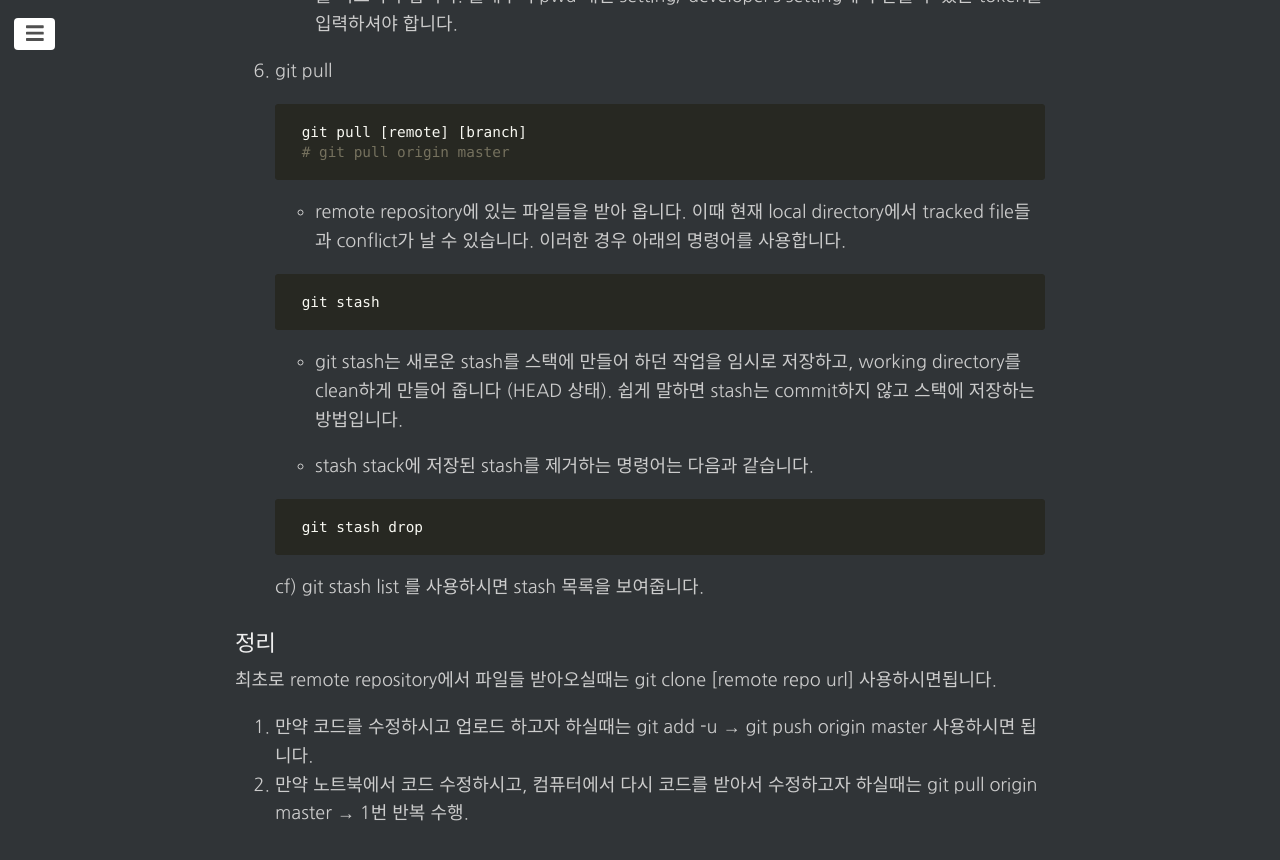
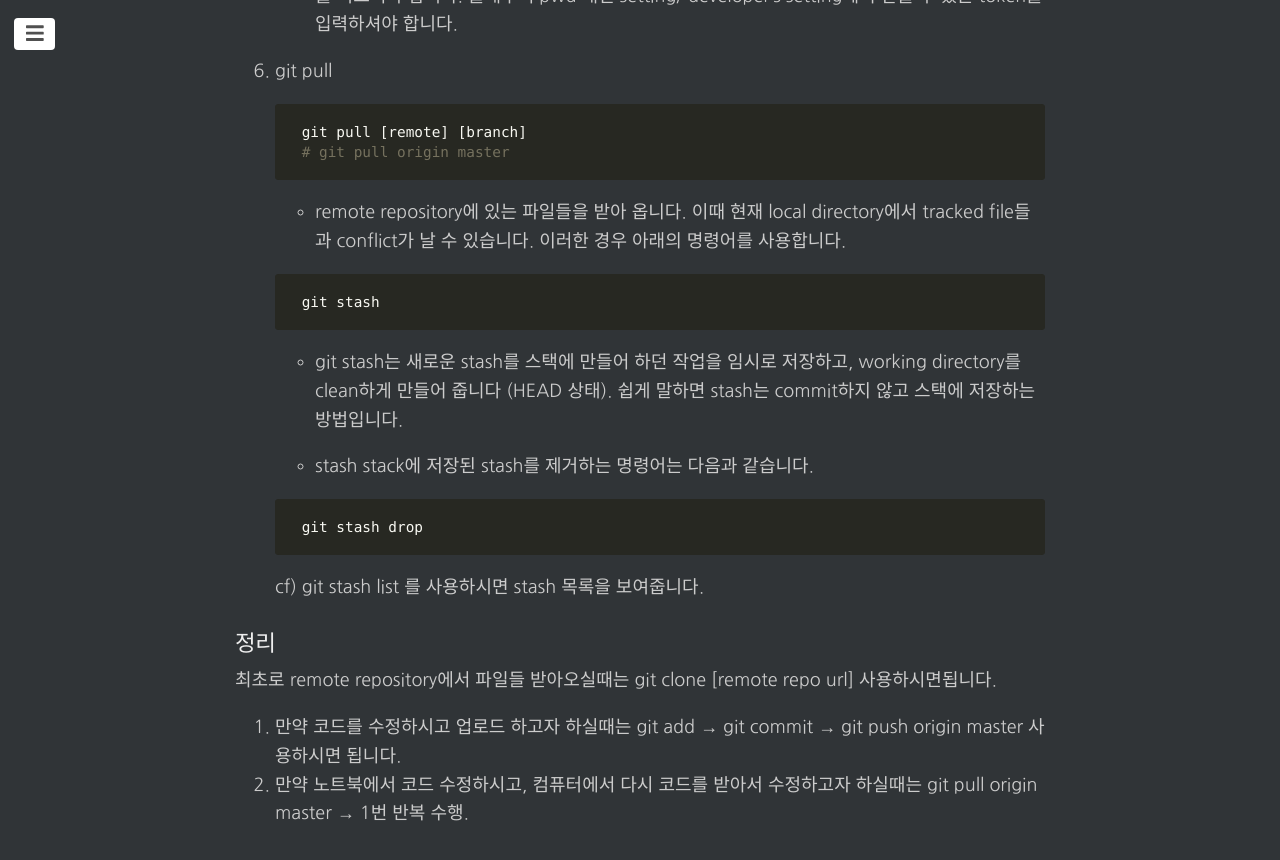
Before and after one commit to changhyeonnam/changhyeonnam.github.io, a Jekyll site: the page built from _posts/2021/2021-12-24-github_manual.md, in a window 1280 px wide and 900 px high, scrolled down 1490 px. Shown: the top 860 px of the window. Built offline with Jekyll 4.4.1, drawn with Linux system fonts in a browser that asks for light colours; nearby versions of some CDN libraries; comment, search, counter and statistics services are not loaded; some of the changed text lies outside the part shown.

Commit message:
Update 2021-12-24-github_manual.md

```diff
--- a/_posts/2021/2021-12-24-github_manual.md
+++ b/_posts/2021/2021-12-24-github_manual.md
@@ -1,9 +1,9 @@
 ---
-title: Github 사용법
+title: github 사용법
 layout: post
 Created: December 24, 2021 3:05 PM
 tags:
-    - Github
+    - github
 use_math: true
 comments: true
 ---
@@ -91,5 +91,5 @@
 
 최초로 remote repository에서 파일들 받아오실때는 git clone [remote repo url] 사용하시면됩니다.
 
-1. 만약 코드를 수정하시고 업로드 하고자 하실때는 git add -u → git push origin master 사용하시면 됩니다.
+1. 만약 코드를 수정하시고 업로드 하고자 하실때는 git add → git commit → git push origin master 사용하시면 됩니다.
 2. 만약 노트북에서 코드 수정하시고, 컴퓨터에서 다시 코드를 받아서 수정하고자 하실때는 git pull origin master → 1번 반복 수행.
```
